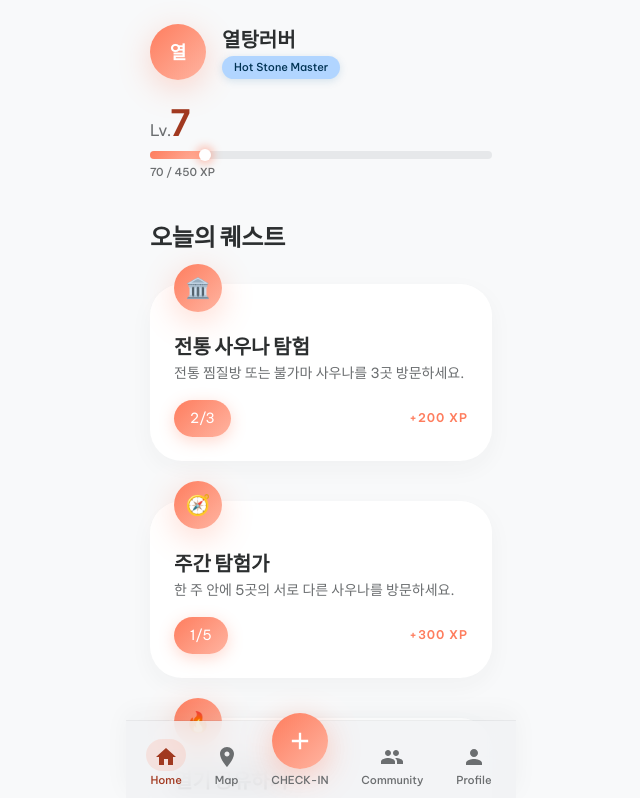
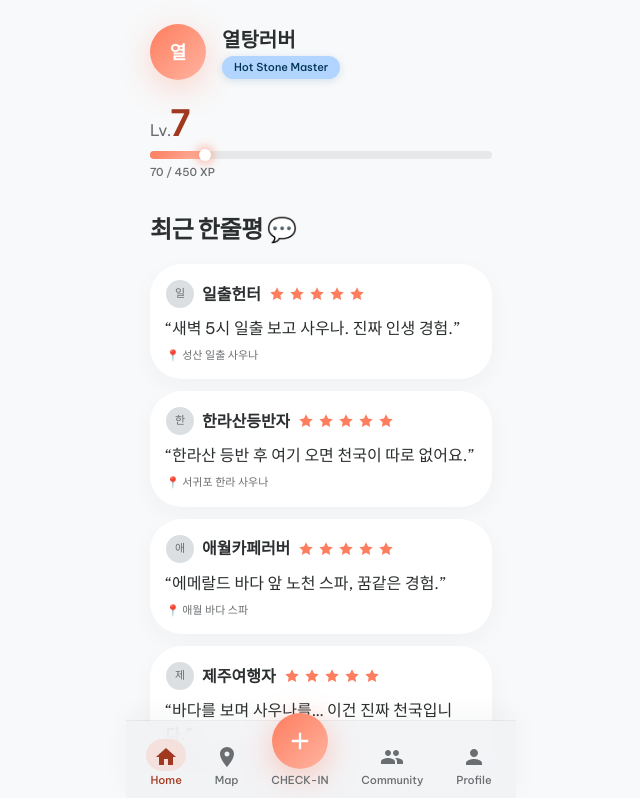
Before and after one commit to tomost-dada/sauna-go, a Next.js app: page / in a window 1280 px wide. Shown: the top 798 px of the page, without its empty margins (319-959 px from the left). Built offline with nearby package versions, Linux system fonts and the light colour scheme.

Commit message:
feat: replace quests with recent reviews on home, make all sauna cards open review sheet

```diff
--- a/app/map/page.tsx
+++ b/app/map/page.tsx
@@ -145,11 +145,7 @@ export default function MapPage() {
                     sauna={sauna}
                     isConquered={conquered}
                     visitedAt={visitedAtMap[sauna.id]}
-                    onClick={() => {
-                      if (!conquered) {
-                        setSelectedSaunaId(sauna.id);
-                      }
-                    }}
+                    onClick={() => setSelectedSaunaId(sauna.id)}
                   />
                 </div>
               );
--- a/app/page.tsx
+++ b/app/page.tsx
@@ -1,13 +1,23 @@
 "use client";
 
 import { useState, useEffect } from "react";
-import { currentUser, quests, communityPosts } from "@/lib/mock-data";
+import { currentUser, checkIns, saunas, communityPosts, saunaReviews } from "@/lib/mock-data";
 import { getXPProgress, getLevelFromXP } from "@/lib/utils";
 import ProgressBar from "@/components/ui/ProgressBar";
 import Badge from "@/components/ui/Badge";
+import StarRating from "@/components/ui/StarRating";
 import { Skeleton, SkeletonText } from "@/components/ui/Skeleton";
-import QuestCard from "@/components/home/QuestCard";
 import HotspotPreview from "@/components/home/HotspotPreview";
+
+// Collect all reviews from all saunas into a flat list with sauna info
+const allReviews = Object.entries(saunaReviews).flatMap(([saunaId, reviews]) => {
+  const sauna = saunas.find((s) => s.id === saunaId);
+  return reviews.map((r) => ({
+    ...r,
+    saunaId,
+    saunaName: sauna?.name ?? "알 수 없음",
+  }));
+}).sort((a, b) => new Date(b.visitedAt).getTime() - new Date(a.visitedAt).getTime());
 
 export default function Home() {
   const [loading, setLoading] = useState(true);
@@ -22,7 +32,6 @@ export default function Home() {
   if (loading) {
     return (
       <div className="pb-24">
-        {/* Profile skeleton */}
         <div className="p-6 flex flex-col gap-4">
           <div className="flex items-center gap-4">
             <Skeleton className="w-14 h-14 rounded-full flex-shrink-0" />
@@ -33,11 +42,10 @@ export default function Home() {
           </div>
           <Skeleton className="h-2 w-full" />
         </div>
-        {/* Quest skeletons */}
-        <div className="px-6 mt-4 flex flex-col gap-10">
-          <Skeleton className="h-32 delay-100" />
-          <Skeleton className="h-32 delay-200" />
-          <Skeleton className="h-32 delay-300" />
+        <div className="px-6 mt-6 flex flex-col gap-4">
+          <Skeleton className="h-24 delay-100" />
+          <Skeleton className="h-24 delay-200" />
+          <Skeleton className="h-24 delay-300" />
         </div>
       </div>
     );
@@ -48,7 +56,6 @@ export default function Home() {
       {/* Section 1: Profile */}
       <div className="p-6">
         <div className="flex items-center gap-4">
-          {/* Avatar */}
           <div
             className="w-14 h-14 rounded-full gradient-primary flex items-center justify-center text-white font-display font-bold text-lg flex-shrink-0"
             style={{ boxShadow: "0 8px 32px rgba(254, 125, 94, 0.30)" }}
@@ -61,7 +68,6 @@ export default function Home() {
           </div>
         </div>
 
-        {/* Level + XP */}
         <div className="mt-5">
           <p className="text-display-lg text-primary">
             <span className="text-body-lg text-on-surface-variant">Lv.</span>
@@ -76,20 +82,40 @@ export default function Home() {
         </div>
       </div>
 
-      {/* Section 2: Today's Quest */}
-      <div className="px-6 mt-4">
-        <h2 className="text-display-sm text-on-surface mb-8">오늘의 퀘스트</h2>
-        <div className="flex flex-col gap-10">
-          {quests.map((quest) => (
-            <QuestCard key={quest.id} quest={quest} />
+      {/* Section 2: Recent Reviews */}
+      <div className="px-6 mt-2">
+        <h2 className="text-display-sm text-on-surface mb-5">최근 한줄평 💬</h2>
+        <div className="flex flex-col gap-3">
+          {allReviews.slice(0, 8).map((review, i) => (
+            <div
+              key={`${review.saunaId}-${i}`}
+              className={`bg-surface-container-lowest rounded-2xl p-4 shadow-ambient-sm animate-fade-in-up`}
+              style={{ animationDelay: `${Math.min(i * 50, 300)}ms` }}
+            >
+              <div className="flex items-start justify-between gap-3">
+                <div className="flex-1 min-w-0">
+                  <div className="flex items-center gap-2">
+                    <div className="w-7 h-7 rounded-full bg-surface-container-high flex items-center justify-center text-label-sm text-on-surface-variant font-semibold flex-shrink-0">
+                      {review.nickname.charAt(0)}
+                    </div>
+                    <span className="text-title-md text-on-surface truncate">{review.nickname}</span>
+                    <StarRating value={review.ratingOverall} readonly size="sm" />
+                  </div>
+                  <p className="text-body-lg text-on-surface mt-2 leading-relaxed">
+                    &ldquo;{review.oneLineReview}&rdquo;
+                  </p>
+                  <p className="text-label-sm text-on-surface-variant mt-2">
+                    📍 {review.saunaName}
+                  </p>
+                </div>
+              </div>
+            </div>
           ))}
         </div>
       </div>
 
       {/* Section 3: Hotspots */}
-      <div
-        className="mt-8 bg-surface-container-low rounded-t-3xl py-8 px-6"
-      >
+      <div className="mt-8 bg-surface-container-low rounded-t-3xl py-8 px-6">
         <h2 className="text-headline-md text-on-surface mb-4">Hotspots 🔥</h2>
         <HotspotPreview posts={communityPosts} />
       </div>
```
